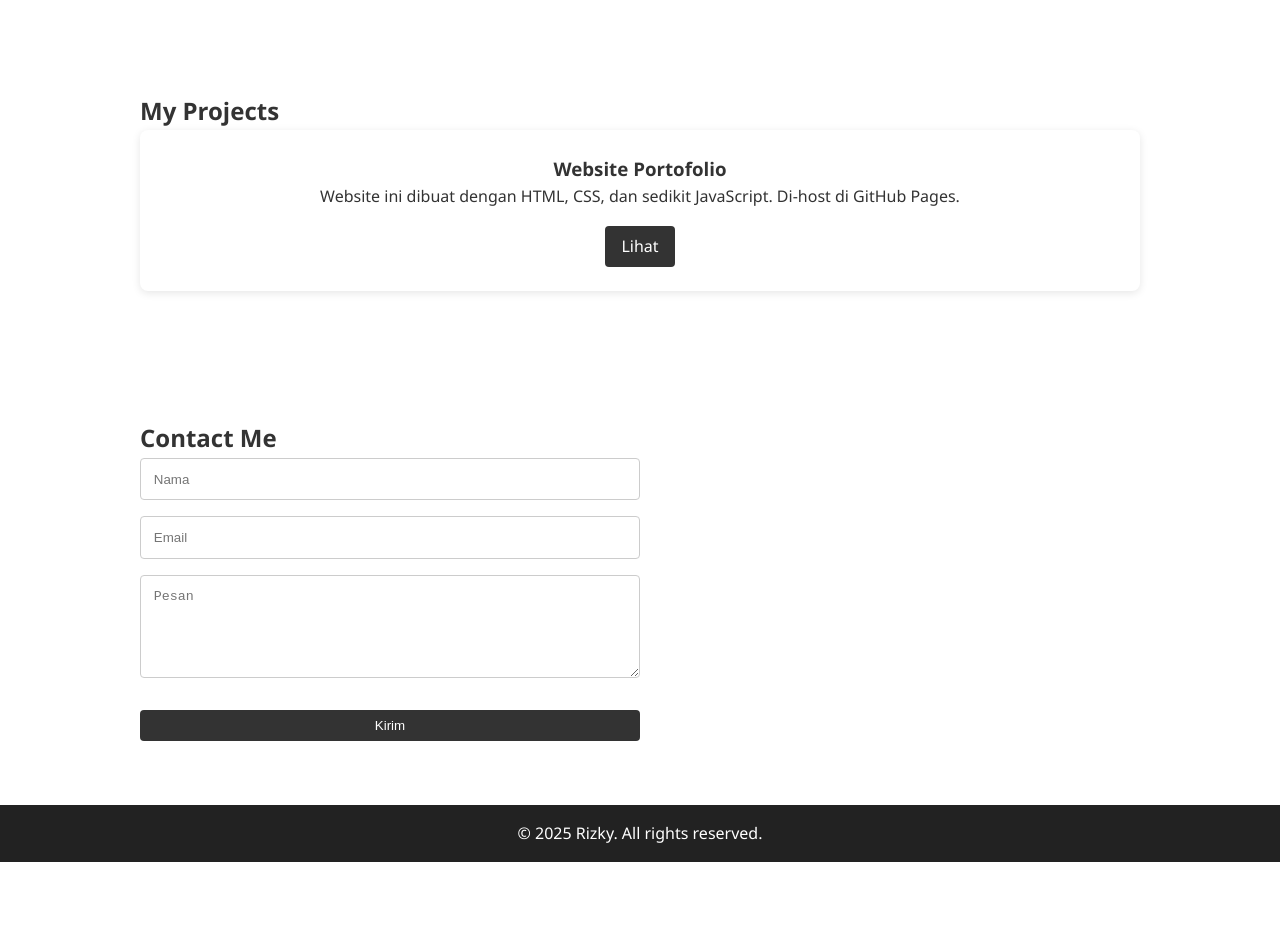
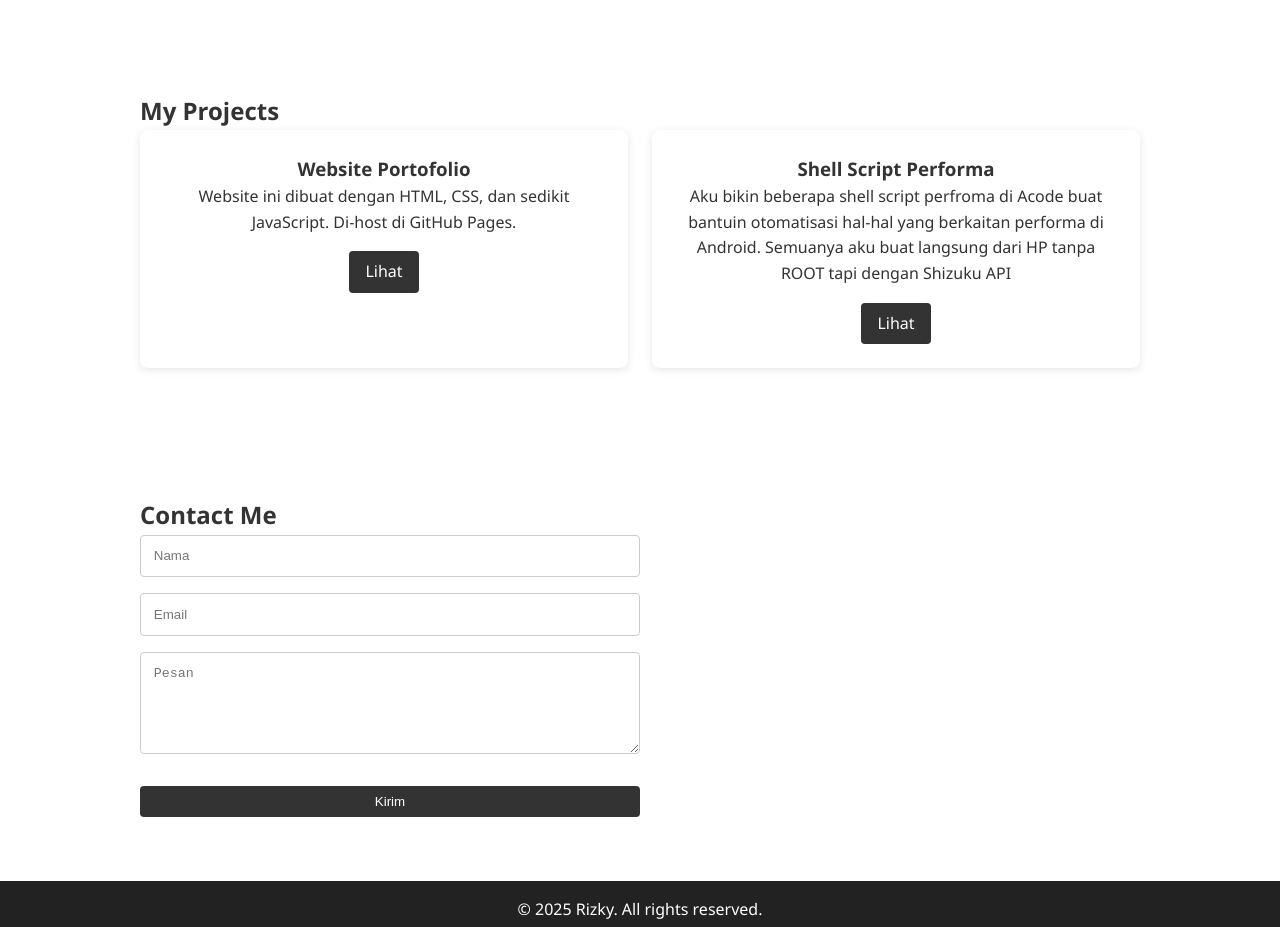
Before and after one commit to Rizkygamers/My-Portofolio, a plain HTML site: page index.html in a window 1280 px wide. Shown: the part 1000-1927 px from the top of the page. Before the commit the page ends 1862 px from the top, so only its background shows below. Drawn offline with Linux system fonts and the light colour scheme.

Commit message:
Update index.html

```diff
--- a/index.html
+++ b/index.html
@@ -40,6 +40,12 @@
       <p>Website ini dibuat dengan HTML, CSS, dan sedikit JavaScript. Di-host di GitHub Pages.</p>
       <a href="https://rizkygamers.github.io/My-Portofolio/" class="btn" target="_blank">Lihat</a>
     </div>
+    <div class="project-card">
+        <h3>Shell Script Performa</h3>
+        <p>Aku bikin beberapa shell script perfroma di Acode buat bantuin otomatisasi hal-hal yang berkaitan performa di Android.
+          Semuanya aku buat langsung dari HP tanpa ROOT tapi dengan Shizuku API</p>
+        <a href="#" class="btn" target="_blank">Lihat</a>
+    </div>
   </div>
 </section>
 
```
